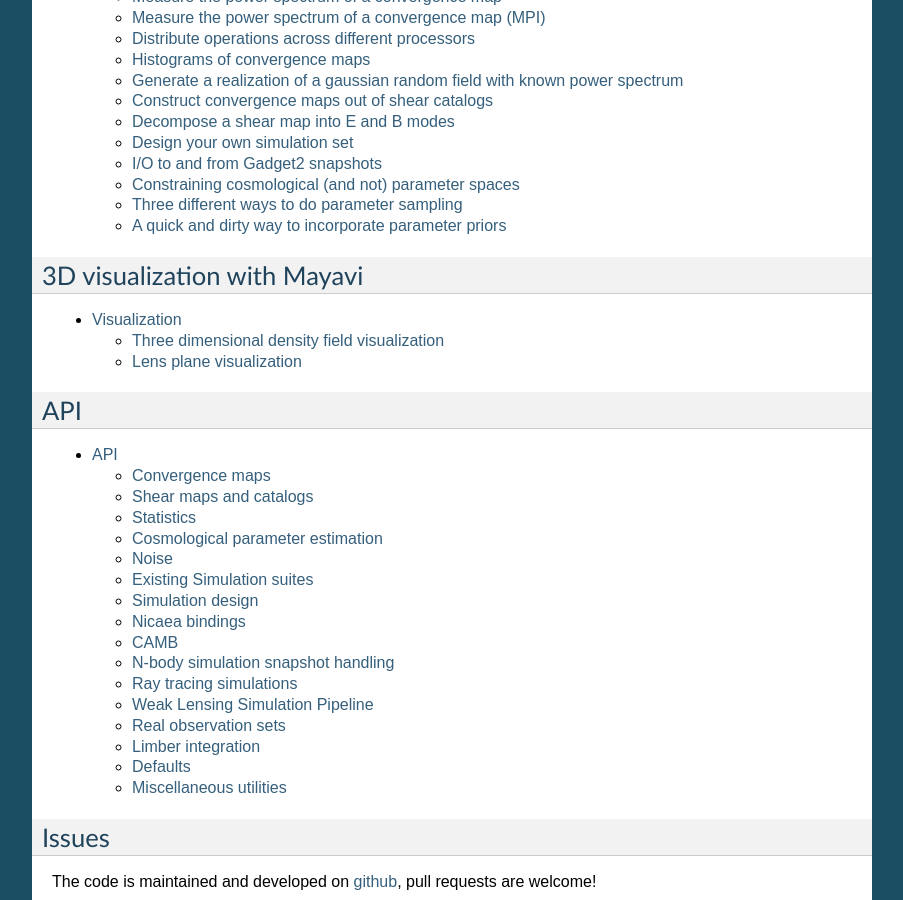
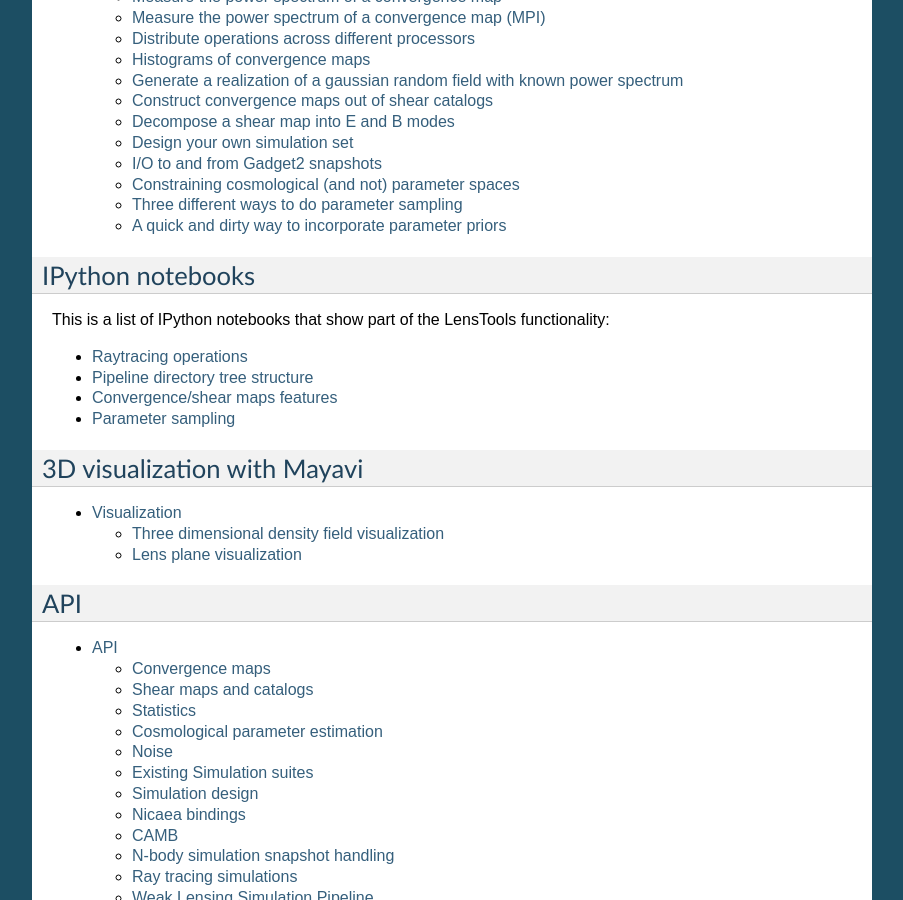
Before and after one commit to apetri/LensTools, a Sphinx documentation site: the page built from docs/source/index.rst, in a window 1280 px wide and 900 px high, scrolled down 2631 px. Shown: the whole window, without its empty margins (198-1101 px from the left). Built offline with Sphinx 7.4.7, drawn with Linux system fonts in a browser that asks for light colours; the version number is read from the project's files by our own code.

Commit message:
update docs

```diff
--- a/docs/source/index.rst
+++ b/docs/source/index.rst
@@ -140,6 +140,17 @@
 
    gallery
 
+
+IPython notebooks
+-----------------
+
+This is a list of IPython notebooks that show part of the LensTools functionality:
+
+- `Raytracing operations <http://nbviewer.jupyter.org/github/apetri/Notebooks/blob/master/gravitational_lensing.ipynb>`_
+- `Pipeline directory tree structure <http://nbviewer.jupyter.org/github/apetri/LensTools/blob/master/notebooks/dirtree.ipynb>`_
+- `Convergence/shear maps features <http://nbviewer.jupyter.org/github/apetri/LensTools/blob/master/notebooks/image.ipynb>`_
+- `Parameter sampling <http://nbviewer.jupyter.org/github/apetri/LensTools/blob/master/notebooks/sampling.ipynb>`_
+
 3D visualization with Mayavi
 ----------------------------
 
```
